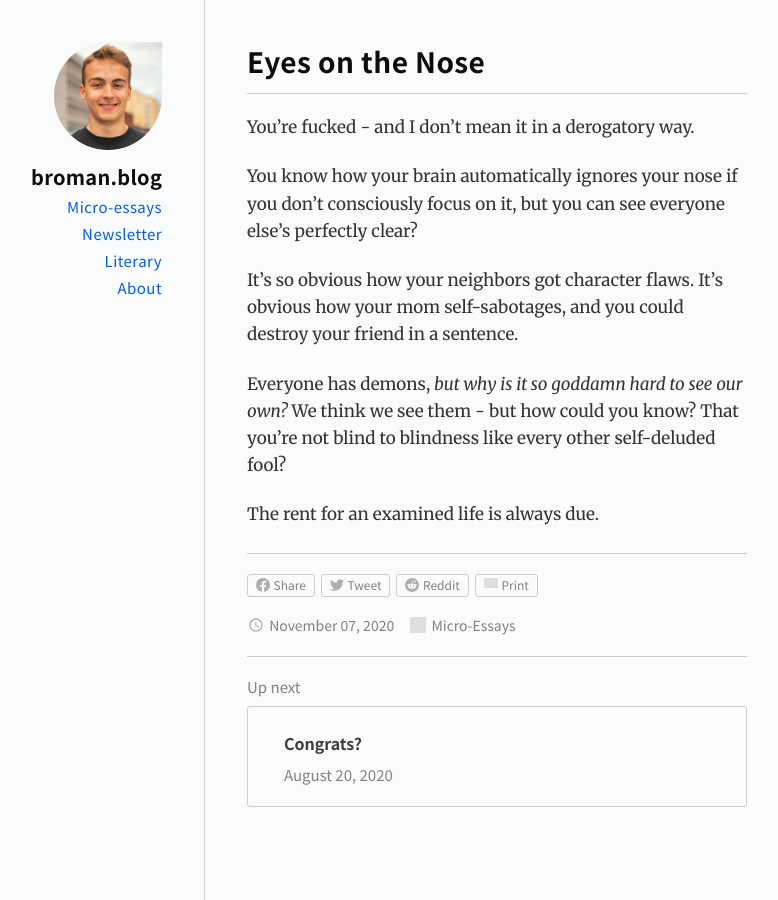
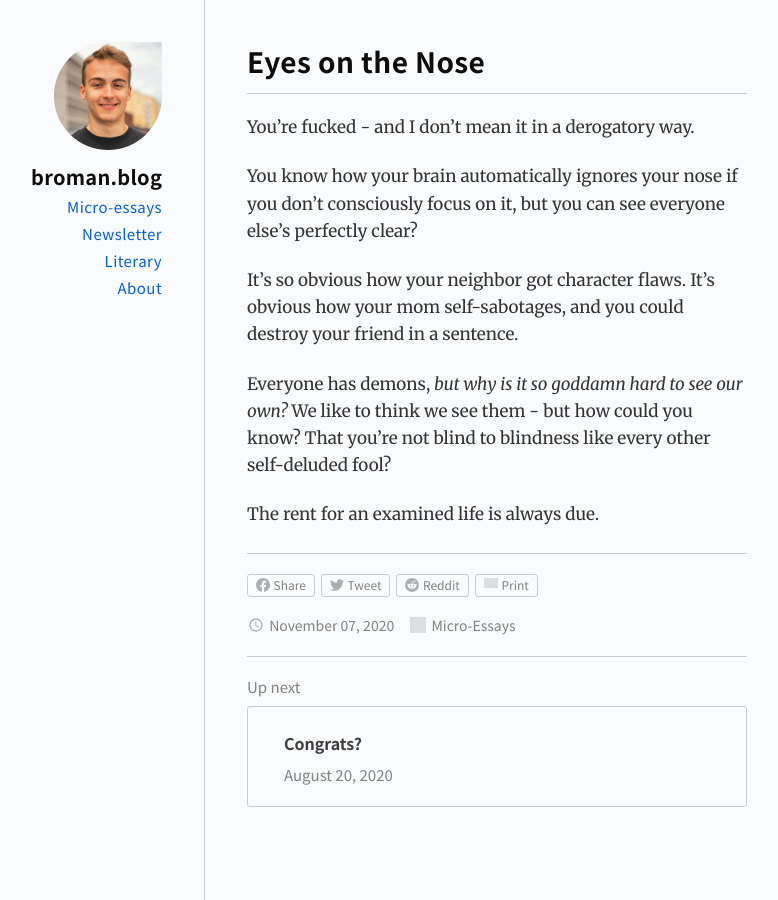
Before and after one commit to gdbroman/broman.blog, a Jekyll site: the page built from _posts/2020/2020-11-07-nose.md, in a window 1280 px wide. Shown: the whole page, without its empty margins (251-1029 px from the left). Built offline with Jekyll 4.4.1, drawn with Linux system fonts in a browser that asks for light colours; grey boxes are pictures that could not be loaded.

Commit message:
revisions

```diff
--- a/_posts/2020/2020-11-07-nose.md
+++ b/_posts/2020/2020-11-07-nose.md
@@ -7,8 +7,8 @@
 
 You know how your brain automatically ignores your nose if you don't consciously focus on it, but you can see everyone else's perfectly clear?
 
-It's so obvious how your neighbors got character flaws. It's obvious how your mom self-sabotages, and you could destroy your friend in a sentence.
+It's so obvious how your neighbor got character flaws. It's obvious how your mom self-sabotages, and you could destroy your friend in a sentence.
 
-Everyone has demons, *but why is it so goddamn hard to see our own?* We think we see them - but how could you know? That you're not blind to blindness like every other self-deluded fool?
+Everyone has demons, *but why is it so goddamn hard to see our own?* We like to think we see them - but how could you know? That you're not blind to blindness like every other self-deluded fool?
 
 The rent for an examined life is always due.
```
